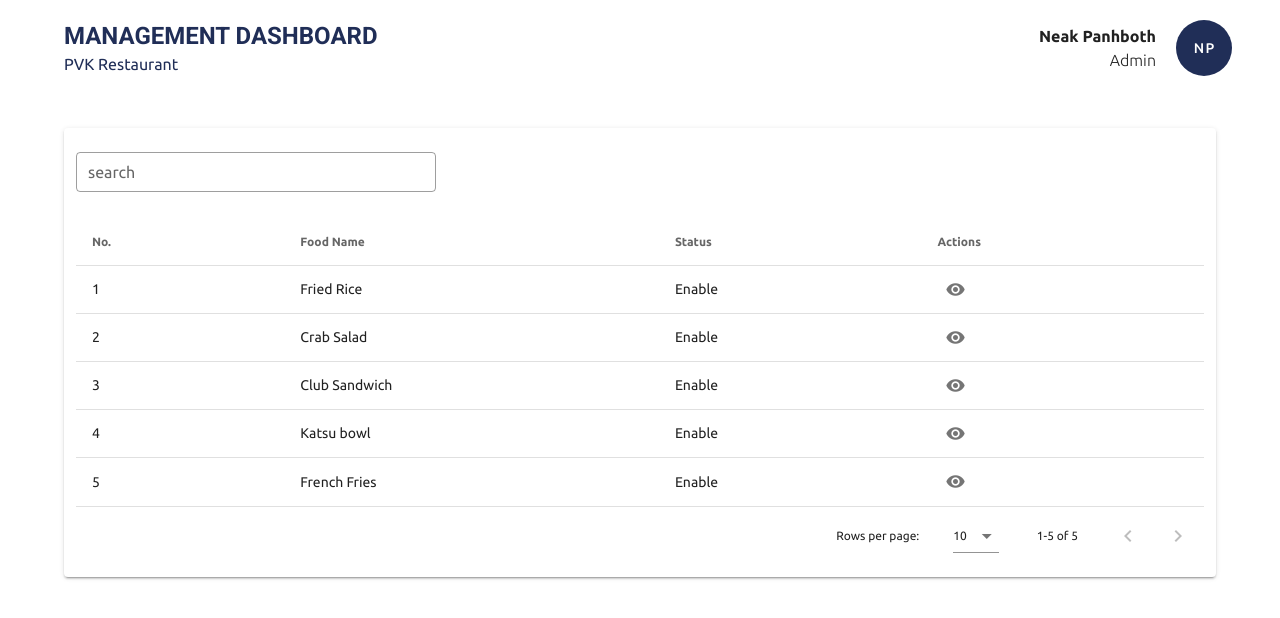
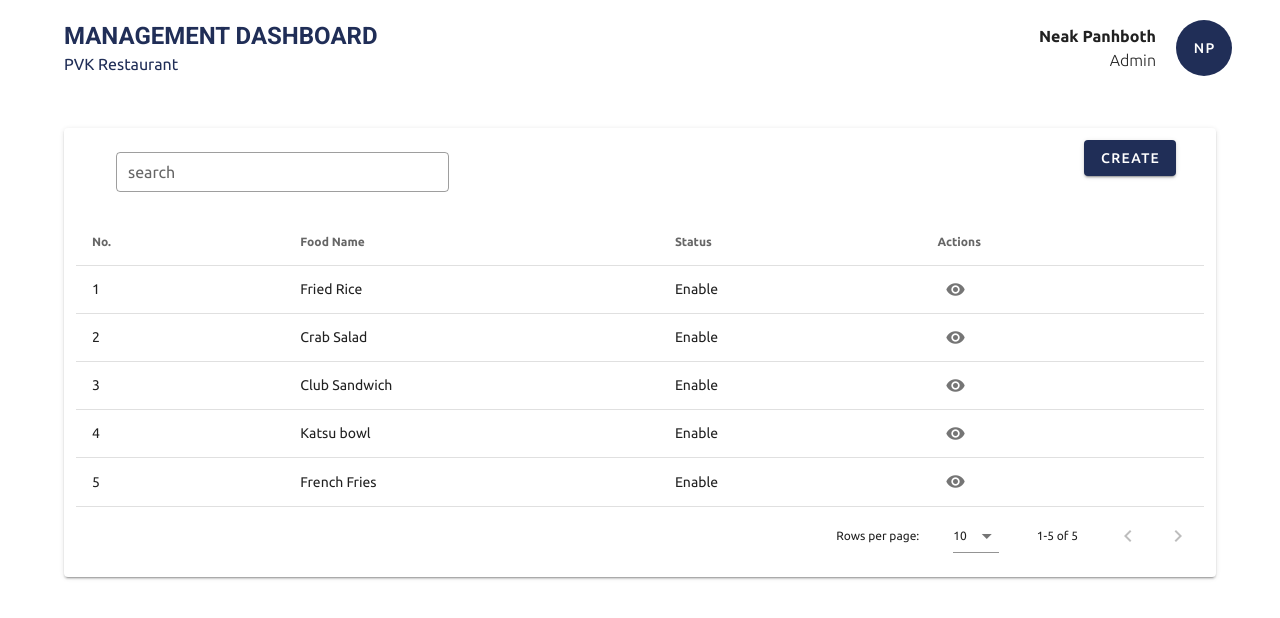
Before and after one commit to panhboth111/e-menu-dashboard, a Nuxt app: page /menu in a window 1280 px wide. Shown: the top 618 px of the page. Built offline with nearby package versions, Linux system fonts and the light colour scheme.

Commit message:
changed port

```diff
--- a/components/reusables/DataTable.vue
+++ b/components/reusables/DataTable.vue
@@ -2,29 +2,7 @@
   <div>
     <v-card>
       <v-container fluid class="pt-6">
-        <v-row>
-          <v-col cols="12" sm="12" md="3" lg="4">
-            <v-text-field
-              label="search"
-              outlined
-              dense
-              v-model="search"
-            ></v-text-field>
-          </v-col>
-        </v-row>
-        <v-data-table :headers="headers" :items="items">
-          <template v-slot:item.actions="{ item }">
-            <v-btn @click="handleNavigate(item)" icon
-              ><v-icon size="20">mdi-eye</v-icon></v-btn
-            >
-          </template>
-          <!-- <template v-slot:[`item.actions`]="{ item }">
-            <v-btn nuxt link icon :to="`/${to}/${item.id}`"
-              ><v-icon size="20">mdi-eye</v-icon></v-btn
-            >
-          </template> -->
-        </v-data-table>
-        <!-- <v-row class="px-2">
+        <v-row class="px-10">
           <v-col cols="12" sm="12" md="3" lg="4">
             <v-text-field
               label="search"
@@ -34,23 +12,15 @@
             ></v-text-field>
           </v-col>
           <v-spacer></v-spacer>
-          <v-btn color="primary" dark nuxt link :to="`/${to}/create`"
-            >Create</v-btn
-          >
+          <v-btn color="primary" dark>CREATE</v-btn>
         </v-row>
-        <v-data-table
-          :headers="headers"
-          :items="items"
-          :items-per-page="5"
-          class="elevation-0"
-          :search="search"
-        >
+        <v-data-table :headers="headers" :items="items">
           <template v-slot:item.actions="{ item }">
-            <v-btn nuxt link icon :to="`/${to}/${item.id}`"
+            <v-btn @click="handleNavigate(item)" icon
               ><v-icon size="20">mdi-eye</v-icon></v-btn
             >
           </template>
-        </v-data-table> -->
+        </v-data-table>
       </v-container>
     </v-card>
   </div>
```
